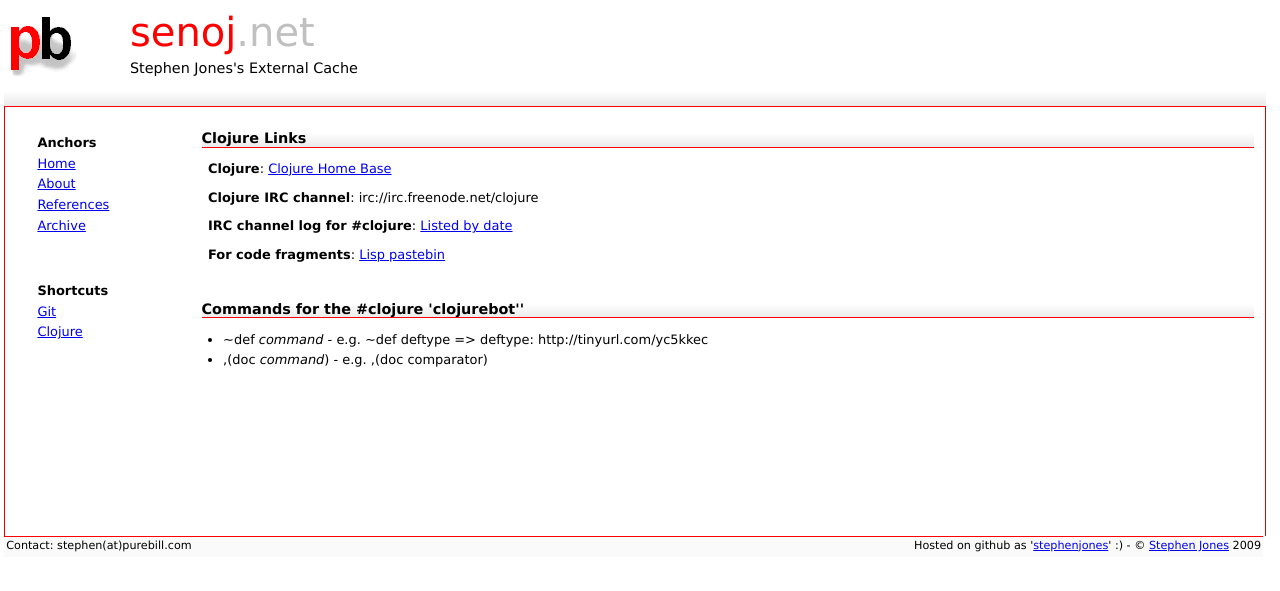
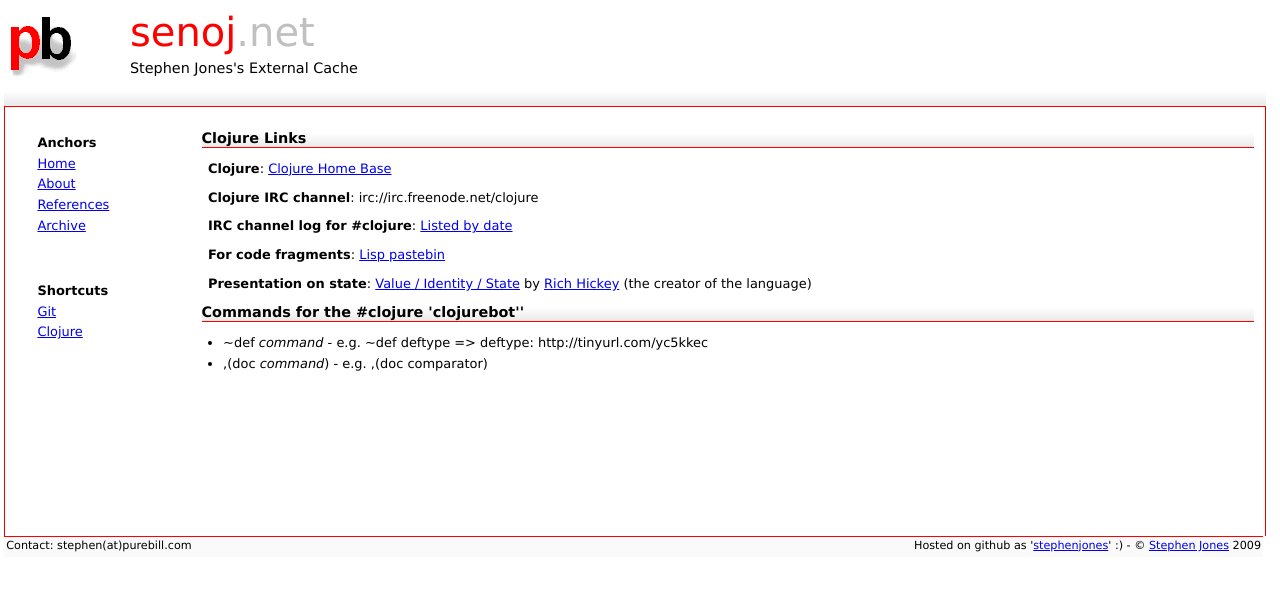
Before and after one commit to stephenjones/stephenjones.github.com, a Jekyll site: the page built from clojure-links.html, in a window 1280 px wide. Shown: the top 591 px of the page. Built offline with Jekyll 4.4.1, drawn with Linux system fonts in a browser that asks for light colours; Markdown is read by kramdown in place of the engine named in the settings; comment, search, counter and statistics services are not loaded.

Commit message:
added hickey lecture on identity/value/state

```diff
--- a/clojure-links.html
+++ b/clojure-links.html
@@ -35,7 +35,7 @@
 
 <p> <b>For code fragments</b>: <a href="http://paste.lisp.org/">Lisp pastebin</a> </p>
 
-<br>
+<p> <b>Presentation on state</b>: <a href="http://www.infoq.com/presentations/Value-Identity-State-Rich-Hickey"> Value / Identity / State</a> by <a href="http://en.wikipedia.org/wiki/Rich_Hickey">Rich Hickey</a> (the creator of the language) </p>
 
 <h1 class="title">Commands for the #clojure 'clojurebot''</h1>
 
```
